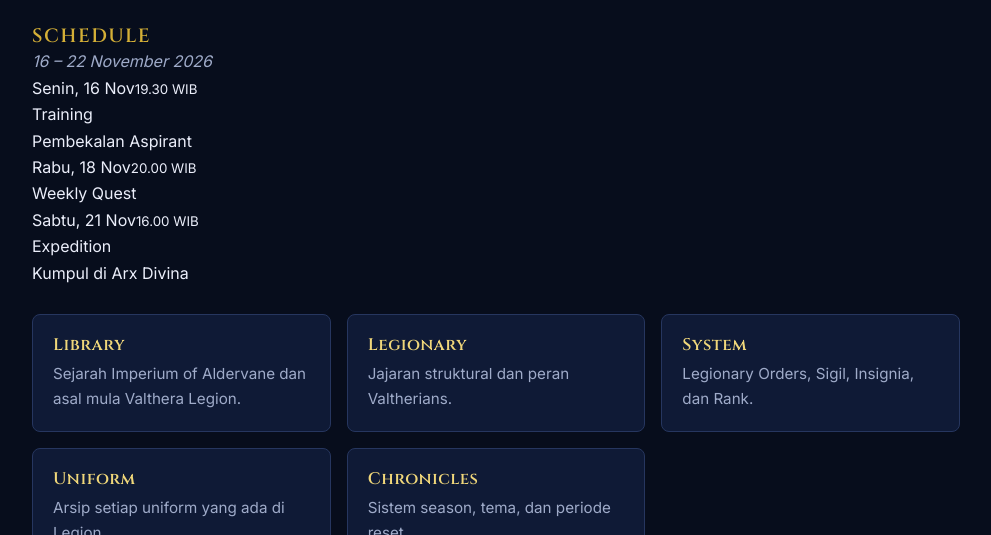
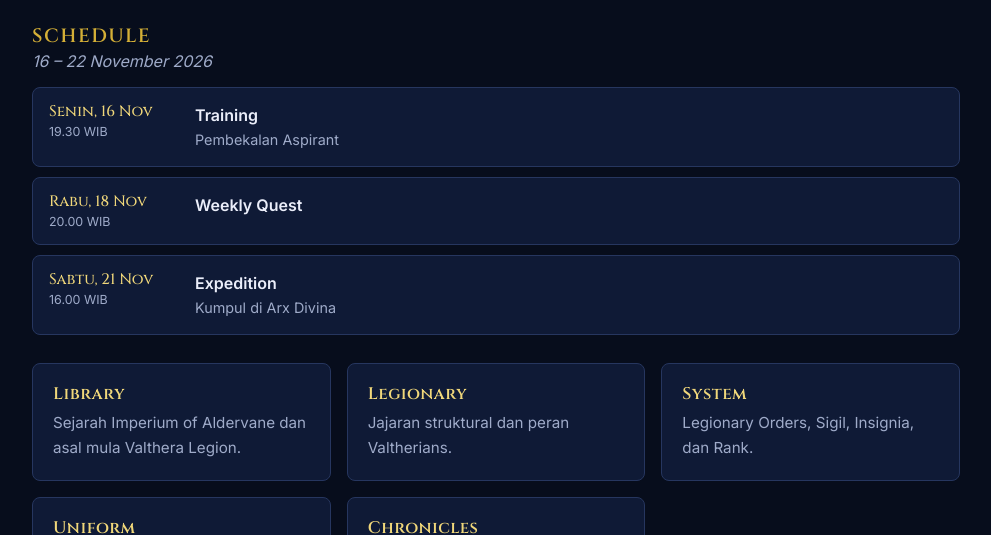
Before and after one commit to lustlessliv/VLA-Arx-Divina, a plain HTML site: page index.html in a window 1280 px wide. Shown: the part 781-1316 px from the top of the page, without its empty margins (144-1135 px from the left). Drawn offline with Linux system fonts and the light colour scheme.

Commit message:
Add weekly schedule styles to style.css

```diff
--- a/css/style.css
+++ b/css/style.css
@@ -78,6 +78,16 @@ main{padding-block:40px 56px}
 .tiles .panel{height:100%;transition:border-color .2s}
 .tiles a:hover .panel{border-color:var(--accent)}
 
+/* Jadwal mingguan */
+.sch{display:flex;flex-direction:column;gap:10px;margin-top:12px}
+.sch-item{display:grid;grid-template-columns:130px 1fr;gap:16px;align-items:start;padding:14px 16px;background:var(--surface);border:1px solid var(--line);border-radius:8px}
+.sch-day{font-family:var(--display);color:var(--accent-light);font-size:.95rem;line-height:1.3}
+.sch-day small{display:block;font-family:var(--body);color:var(--muted);font-size:.78rem;margin-top:2px}
+.sch-title{font-weight:600}
+.sch-note{color:var(--muted);font-size:.9rem}
+.sch-empty{padding:16px;border:1px dashed var(--line);border-radius:8px;color:var(--muted);font-style:italic;text-align:center}
+@media(max-width:480px){.sch-item{grid-template-columns:1fr;gap:6px}}
+
 /* Castellan / staff */
 .tier{display:flex;flex-direction:column;gap:14px}
 .tier-desc{color:var(--muted);font-size:.95rem;max-width:70ch}
```
